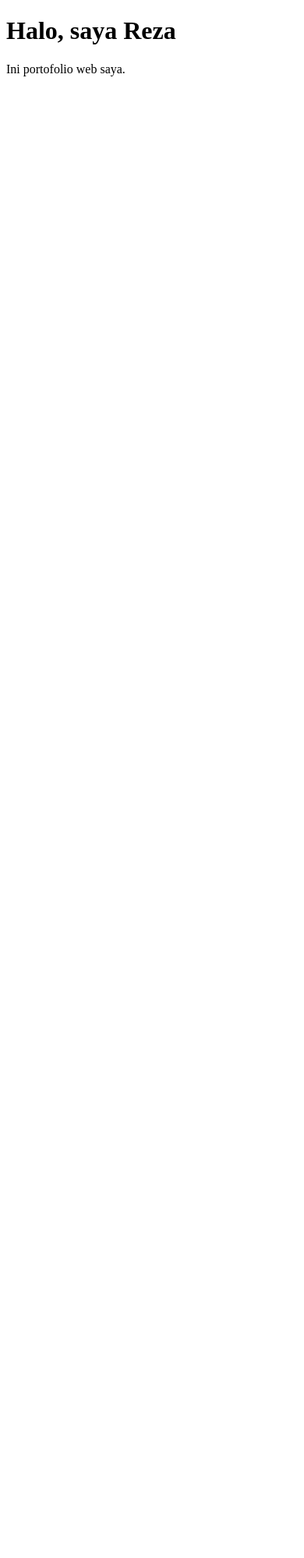
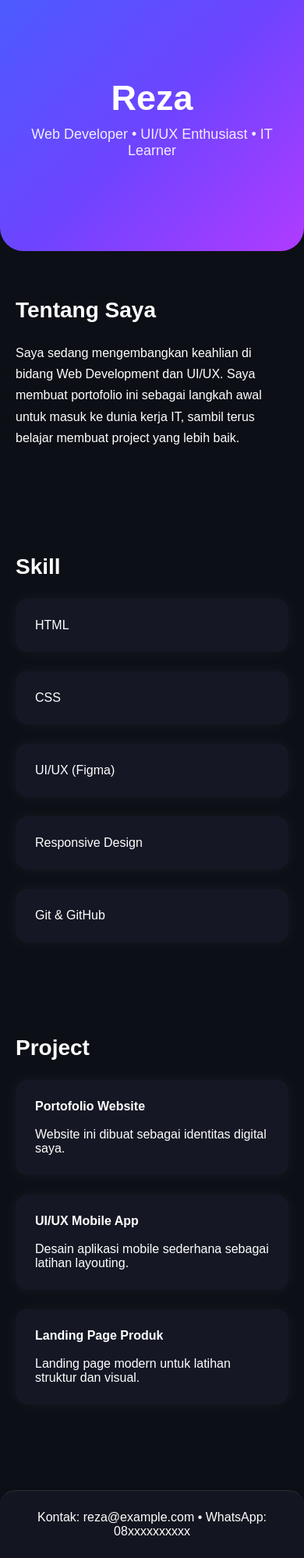
Before and after one commit to Fahreza-ux/Portofolio-Reza, a plain HTML site: page index.html in a window 390 px wide. Shown: the whole page at 78% size. Before the commit the page ends 844 px from the top, so only its background shows below. Drawn offline with Linux system fonts and the light colour scheme.

Commit message:
Enhance index.html with responsive design and styles
Added viewport meta tag and styling for layout.

```diff
--- a/index.html
+++ b/index.html
@@ -1,11 +1,120 @@
 <!DOCTYPE html>
-<html>
+<html lang="id">
 <head>
-  <meta charset="UTF-8">
-  <title>Portofolio Reza</title>
+    <meta charset="UTF-8">
+    <meta name="viewport" content="width=device-width, initial-scale=1.0">
+    <title>Portofolio Reza</title>
+    <style>
+        body {
+            margin: 0;
+            font-family: 'Poppins', sans-serif;
+            background: #0d0f16;
+            color: white;
+        }
+        header {
+            text-align: center;
+            padding: 100px 20px;
+            background: linear-gradient(135deg, #4C5BFF, #6E44FF, #B03BFF);
+            border-radius: 0 0 30px 30px;
+        }
+        header h1 {
+            font-size: 45px;
+            margin: 0;
+            font-weight: 700;
+        }
+        header p {
+            margin-top: 10px;
+            font-size: 18px;
+            opacity: 0.9;
+        }
+        section {
+            padding: 60px 20px;
+            max-width: 1100px;
+            margin: auto;
+        }
+        .section-title {
+            font-size: 28px;
+            margin-bottom: 25px;
+            font-weight: 600;
+        }
+        .card-grid {
+            display: grid;
+            grid-template-columns: repeat(auto-fit, minmax(260px, 1fr));
+            gap: 25px;
+        }
+        .card {
+            background: #151824;
+            padding: 25px;
+            border-radius: 15px;
+            box-shadow: 0 0 20px rgba(255,255,255,0.05);
+            transition: 0.2s;
+        }
+        .card:hover {
+            transform: translateY(-5px);
+            box-shadow: 0 0 25px rgba(255,255,255,0.12);
+        }
+        footer {
+            text-align: center;
+            padding: 25px;
+            margin-top: 50px;
+            background: #131620;
+            border-top: 1px solid rgba(255,255,255,0.1);
+            border-radius: 20px 20px 0 0;
+        }
+        a {
+            color: #7C8BFF;
+            text-decoration: none;
+        }
+    </style>
 </head>
 <body>
-  <h1>Halo, saya Reza</h1>
-  <p>Ini portofolio web saya.</p>
+
+<header>
+    <h1>Reza</h1>
+    <p>Web Developer • UI/UX Enthusiast • IT Learner</p>
+</header>
+
+<section>
+    <div class="section-title">Tentang Saya</div>
+    <p style="line-height: 1.7;">
+        Saya sedang mengembangkan keahlian di bidang Web Development dan UI/UX.
+        Saya membuat portofolio ini sebagai langkah awal untuk masuk ke dunia kerja IT,
+        sambil terus belajar membuat project yang lebih baik.
+    </p>
+</section>
+
+<section>
+    <div class="section-title">Skill</div>
+    <div class="card-grid">
+        <div class="card">HTML</div>
+        <div class="card">CSS</div>
+        <div class="card">UI/UX (Figma)</div>
+        <div class="card">Responsive Design</div>
+        <div class="card">Git & GitHub</div>
+    </div>
+</section>
+
+<section>
+    <div class="section-title">Project</div>
+    <div class="card-grid">
+        <div class="card">
+            <strong>Portofolio Website</strong><br><br>
+            Website ini dibuat sebagai identitas digital saya.
+        </div>
+        <div class="card">
+            <strong>UI/UX Mobile App</strong><br><br>
+            Desain aplikasi mobile sederhana sebagai latihan layouting.
+        </div>
+        <div class="card">
+            <strong>Landing Page Produk</strong><br><br>
+            Landing page modern untuk latihan struktur dan visual.
+        </div>
+    </div>
+</section>
+
+<footer>
+    Kontak: reza@example.com • WhatsApp: 08xxxxxxxxxx
+</footer>
+
 </body>
-</html>
+  </html>
```
